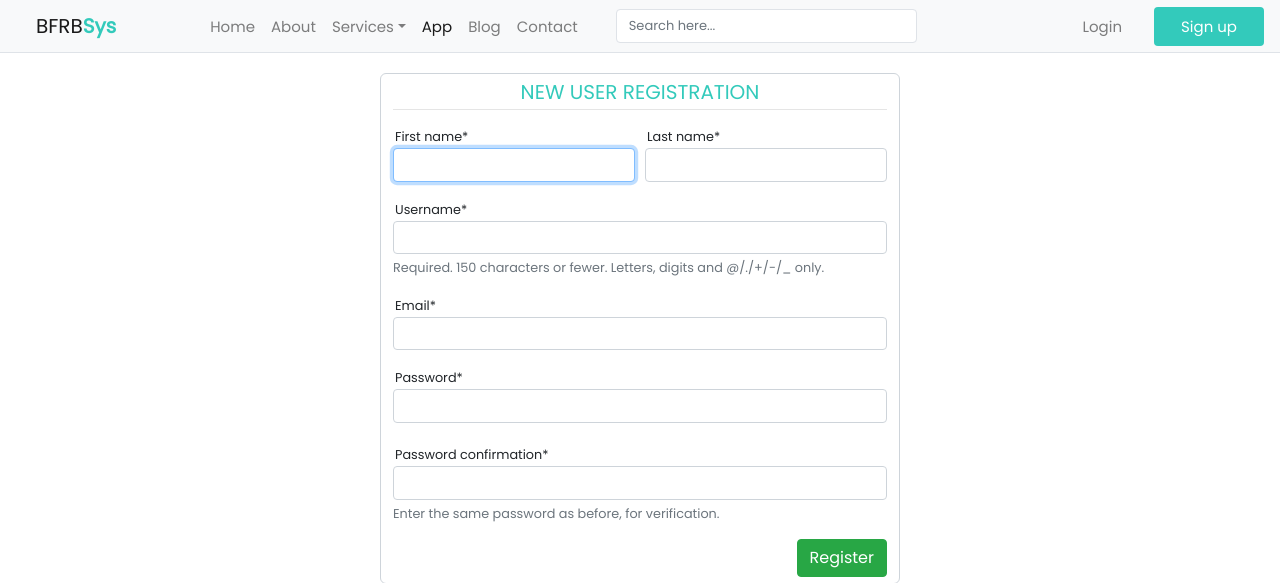
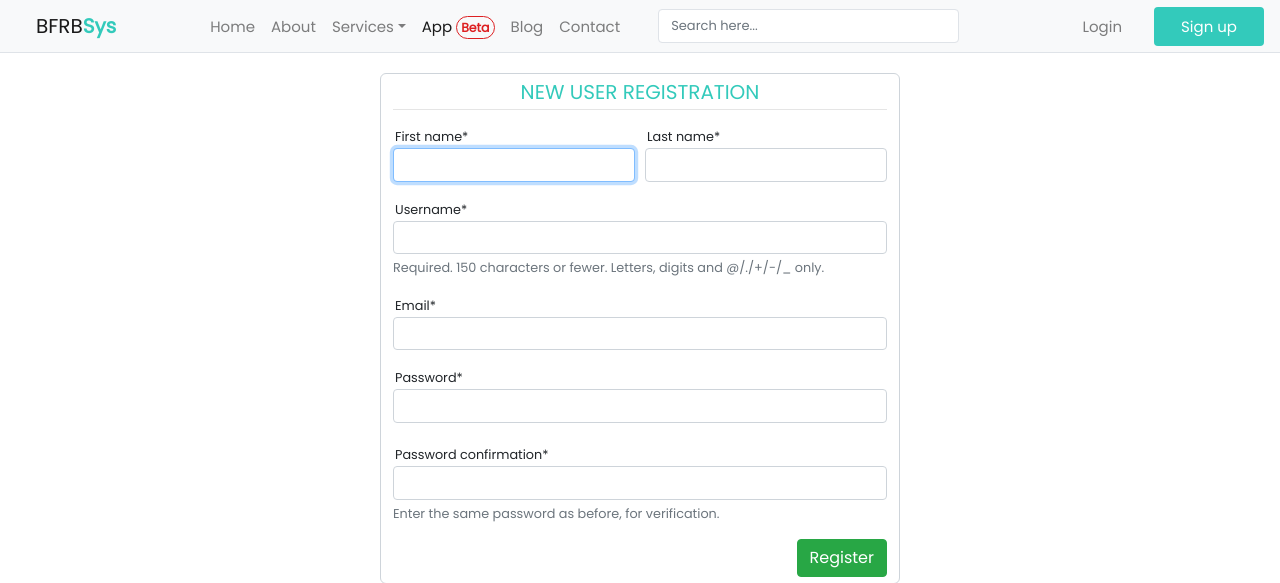
Before and after one commit to xtnctx/BFRBSys, a Django app: page /register/ in a window 1280 px wide. Shown: the top 583 px of the page. Run offline with Django 4.2, Linux system fonts and the light colour scheme; some libraries are stand-ins or nearby versions.

Commit message:
Add files via upload

```diff
--- a/website/templates/main.html
+++ b/website/templates/main.html
@@ -5,7 +5,6 @@
     <meta charset="UTF-8">
     <meta http-equiv="X-UA-Compatible" content="IE=edge">
     <meta name="viewport" content="width=device-width, initial-scale=1.0">
-    <link rel="stylesheet" href="{% static 'styles/main.css' %}">
     <title>Untitled-thesis-project</title>
 </head>
 <body>
--- a/website/templates/navbar.html
+++ b/website/templates/navbar.html
@@ -34,7 +34,7 @@
                         <a href="#" class="dropdown-item">Digital Marketing</a>
                     </div>
                 </div>
-                <a href="{% url 'app' %}" class="nav-item nav-link active">App</a>
+                <a href="{% url 'app' %}" class="nav-item nav-link active">App <b class="version-beta">Beta</b></a>
                 <a href="#" class="nav-item nav-link">Blog</a>
                 <a href="#" class="nav-item nav-link">Contact</a>
             </div>
```
